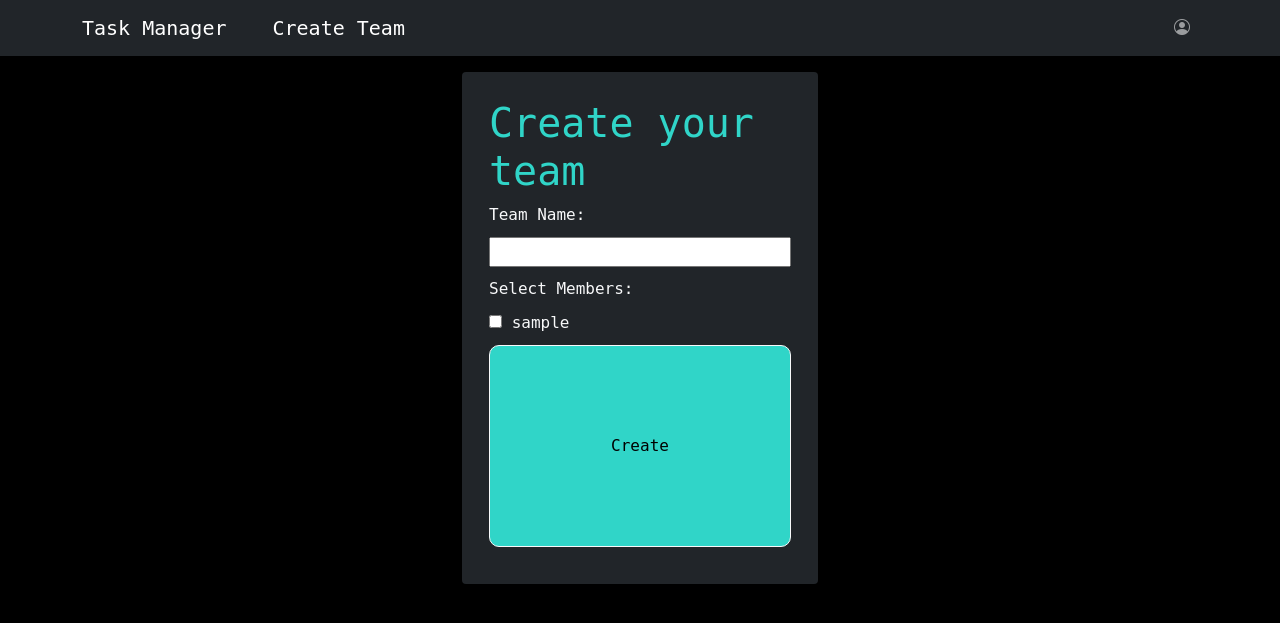
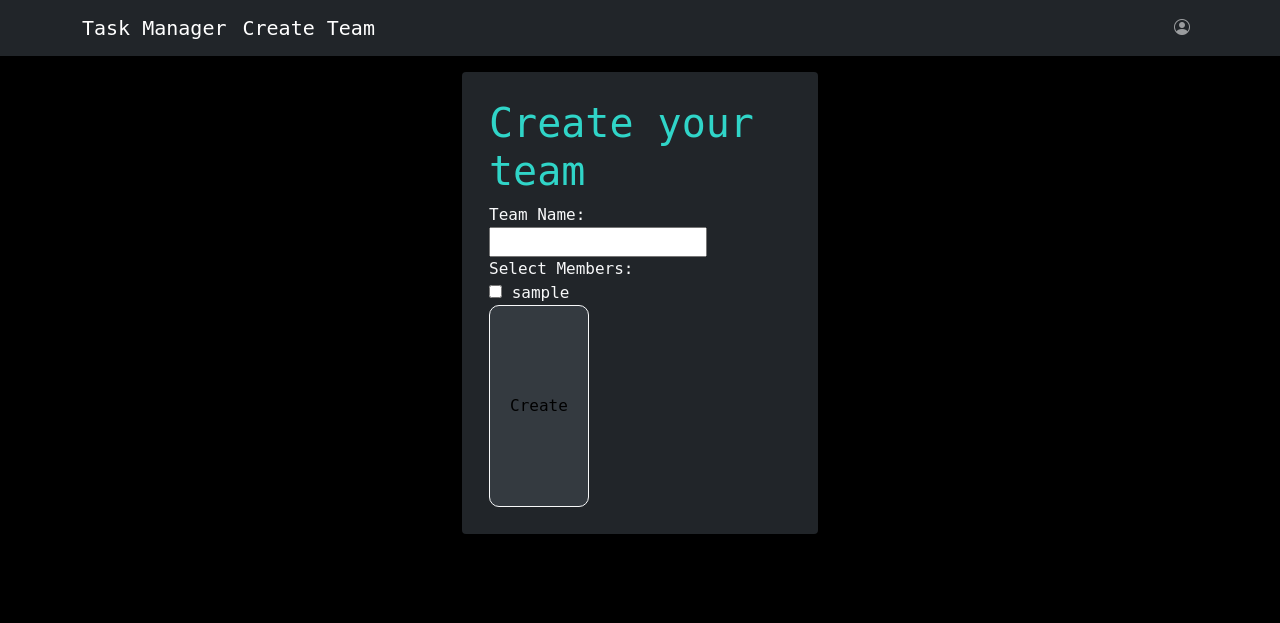
Before and after one commit to yharoon/Pelican-SEG-Small-Group, a Django app: template Pelican/tasks/templates/team.html in a window 1280 px wide. Shown: the top 623 px of the page. Run offline with Django 4.2, Linux system fonts and the light colour scheme; the template is opened without the code that fills it: values that come from a table or form of the project are taken from there, others are empty; the visitor is signed in with stand-in values (Sample User, id 1); data comes from the database, SQL or seed files in the repository; some libraries are stand-ins or nearby versions.

Commit message:
remove internal css

```diff
--- a/Pelican/tasks/templates/partials/navbar.html
+++ b/Pelican/tasks/templates/partials/navbar.html
@@ -1,47 +1,9 @@
-<style>
-  /* Custom CSS for the dashboard */
-  body {
-    background-color: black;
-    color: white;
-    font-family: 'Roboto Mono', monospace;
-  }
-
-  /* Define pastel colors for the cards */
-  .card-pastel-blue {
-    background-color: #30D5C8; /* Pastel blue */
-  }
-
-  /* Adjust alignment for form elements */
-  form {
-    display: flex;
-    flex-direction: column;
-  }
-
-  label,
-  input,
-  select,
-  button {
-    margin-bottom: 10px;
-  }
-
-  /* Task Manager and Create Team link styles */
-  .navbar .navbar-brand.link {
-    color: white;
-    font-family: 'Roboto Mono', monospace;
-    transition: color 0.3s ease;
-  }
-
-  .navbar .navbar-brand.link:hover {
-    color: #30D5C8;
-  }
-</style>
-
 <nav class="navbar navbar-expand-lg navbar-dark bg-dark mb-3">
   <div class="container">
     <a class="navbar-brand link" href="{% url 'dashboard' %}">
       Task Manager
     </a>
-    <a class="navbar-brand link" href="{% url 'team' %}" style="margin-left: 30px;">Create Team</a>
+    <a class="navbar-brand link" href="{% url 'team' %}">Create Team</a>
     <!-- Adjust the margin value as needed -->
     <button class="navbar-toggler" type="button" data-bs-toggle="collapse" data-bs-target="#navbarSupportedContent" aria-controls="navbarSupportedContent" aria-expanded="false" aria-label="Toggle navigation">
       <span class="navbar-toggler-icon"></span>
```
